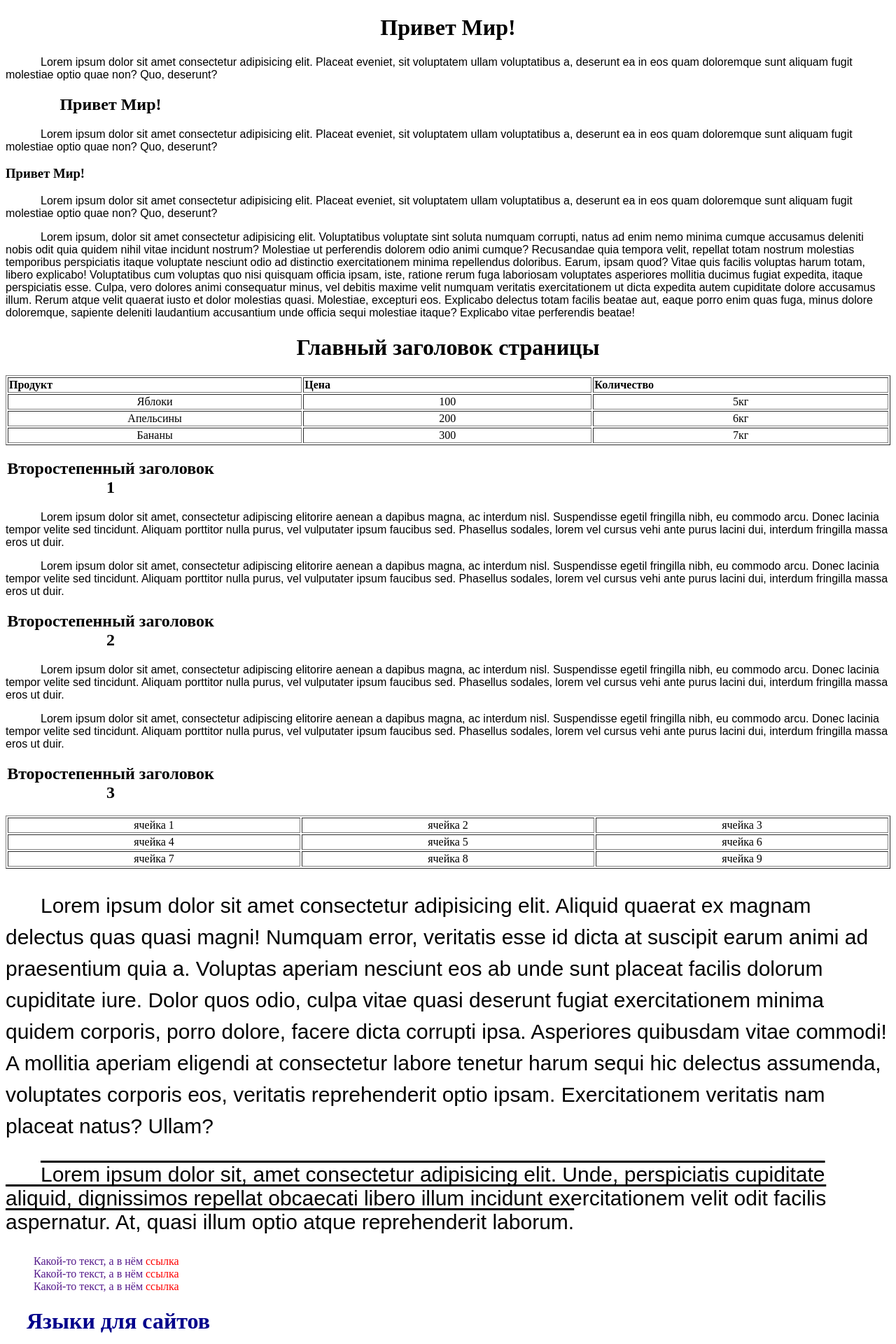
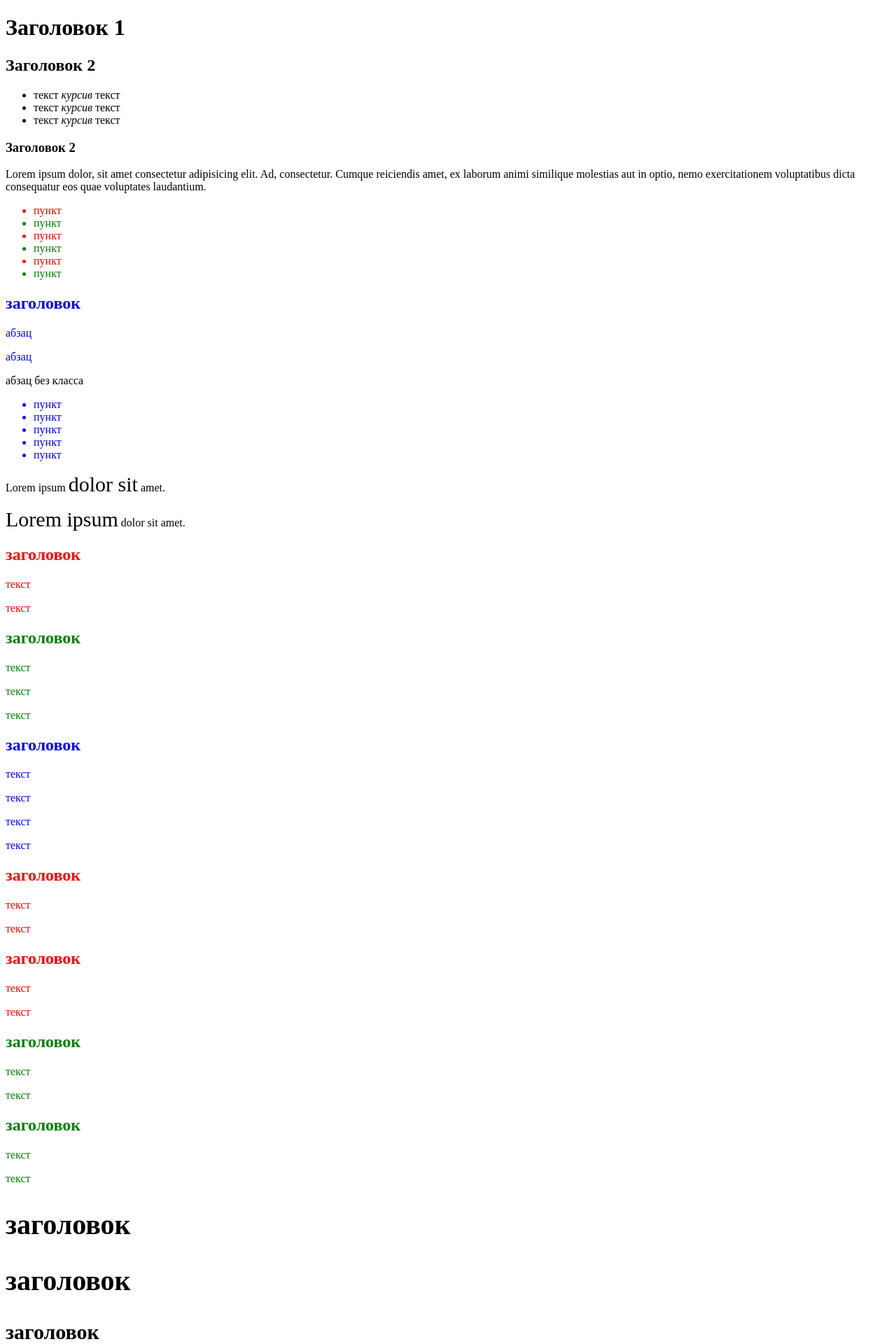
Before and after one commit to admin1979/projects, a PHP site: page / in a window 1280 px wide. Shown: the top 1920 px of the page at 70% size. Run offline with PHP 8.4, Linux system fonts and the light colour scheme.

Commit message:
32 ошибка новичков

```diff
--- a/JS/codemu/codemuhtml/index.html
+++ b/JS/codemu/codemuhtml/index.html
@@ -4,174 +4,182 @@
 <head>
     <meta charset="UTF-8">
     <meta name="viewport" content="width=device-width, initial-scale=1.0">
-    <title>Заголовок</title>
+    <title>Document</title>
     <link rel="stylesheet" href="style.css">
 </head>
 
 <body>
-    <div class="title">
-        <h1>Привет Мир!</h1>
-        <p>Lorem ipsum dolor sit amet consectetur adipisicing elit. Placeat eveniet, sit voluptatem ullam voluptatibus
-            a, deserunt ea in eos quam doloremque sunt aliquam fugit molestiae optio quae non? Quo, deserunt?</p>
-        <h2>Привет Мир!</h2>
-        <p>Lorem ipsum dolor sit amet consectetur adipisicing elit. Placeat eveniet, sit voluptatem ullam voluptatibus
-            a, deserunt ea in eos quam doloremque sunt aliquam fugit molestiae optio quae non? Quo, deserunt?</p>
-        <h3>Привет Мир!</h3>
-        <p id="my">Lorem ipsum dolor sit amet consectetur adipisicing elit. Placeat eveniet, sit voluptatem ullam
-            voluptatibus
-            a, deserunt ea in eos quam doloremque sunt aliquam fugit molestiae optio quae non? Quo, deserunt?</p>
-        <p>Lorem ipsum, dolor sit amet consectetur adipisicing elit. Voluptatibus voluptate sint soluta numquam
-            corrupti, natus ad enim nemo minima cumque accusamus deleniti nobis odit quia quidem nihil vitae incidunt
-            nostrum?
-            Molestiae ut perferendis dolorem odio animi cumque? Recusandae quia tempora velit, repellat totam nostrum
-            molestias temporibus perspiciatis itaque voluptate nesciunt odio ad distinctio exercitationem minima
-            repellendus doloribus. Earum, ipsam quod?
-            Vitae quis facilis voluptas harum totam, libero explicabo! Voluptatibus cum voluptas quo nisi quisquam
-            officia ipsam, iste, ratione rerum fuga laboriosam voluptates asperiores mollitia ducimus fugiat expedita,
-            itaque perspiciatis esse.
-            Culpa, vero dolores animi consequatur minus, vel debitis maxime velit numquam veritatis exercitationem ut
-            dicta expedita autem cupiditate dolore accusamus illum. Rerum atque velit quaerat iusto et dolor molestias
-            quasi.
-            Molestiae, excepturi eos. Explicabo delectus totam facilis beatae aut, eaque porro enim quas fuga, minus
-            dolore doloremque, sapiente deleniti laudantium accusantium unde officia sequi molestiae itaque? Explicabo
-            vitae perferendis beatae!</p>
+    <h1>Заголовок 1</h1>
+    <h2>Заголовок 2</h2>
+    <ul>
+        <li>текст <i>курсив</i> текст</li>
+        <li>текст <i>курсив</i> текст</li>
+        <li>текст <i>курсив</i> текст</li>
+    </ul>
+    <h3>Заголовок 2</h3>
 
+    <p>Lorem ipsum dolor, sit amet consectetur adipisicing elit. Ad, consectetur. Cumque reiciendis amet, ex laborum
+        animi similique molestias aut in optio, nemo exercitationem voluptatibus dicta consequatur eos quae voluptates
+        laudantium.</p>
 
-        <h1>Главный заголовок страницы</h1>
-        <table border="1">
-            <tr>
-                <th>Продукт</th>
-                <th>Цена</th>
-                <th>Количество</th>
-            </tr>
-            <tr>
-                <td>Яблоки</td>
-                <td>100</td>
-                <td>5кг</td>
-            </tr>
-            <tr>
-                <td>Апельсины</td>
-                <td>200</td>
-                <td>6кг</td>
-            </tr>
-            <tr>
-                <td>Бананы</td>
-                <td>300</td>
-                <td>7кг</td>
-            </tr>
-        </table>
+    <ul>
+        <li class="odd">пункт</li>
+        <li class="eve">пункт</li>
+        <li class="odd">пункт</li>
+        <li class="eve">пункт</li>
+        <li class="odd">пункт</li>
+        <li class="eve">пункт</li>
+    </ul>
 
-        <h2>Второстепенный заголовок 1</h2>
+    <h2 class="eee">заголовок</h2>
+    <p class="eee">
+        абзац
+    </p>
+    <p class="eee">
+        абзац
+    </p>
+    <p>
+        абзац без класса
+    </p>
+
+    <ul class="eee">
+        <li>пункт</li>
+        <li>пункт</li>
+        <li>пункт</li>
+        <li>пункт</li>
+        <li>пункт</li>
+    </ul>
+
+    <p>
+        Lorem ipsum <span class="xxx">dolor sit</span> amet.
+    </p>
+    <p>
+        <span class="xxx">Lorem ipsum</span> dolor sit amet.
+    </p>
+
+    <div class="red">
+        <h2>заголовок</h2>
         <p>
-            Lorem ipsum dolor sit amet, consectetur adipiscing elitorire
-            aenean a dapibus magna, ac interdum nisl. Suspendisse egetil
-            fringilla nibh, eu commodo arcu. Donec lacinia tempor velite
-            sed tincidunt. Aliquam porttitor nulla purus, vel vulputater
-            ipsum faucibus sed. Phasellus sodales, lorem vel cursus vehi
-            ante purus lacini dui, interdum fringilla massa eros ut duir.
+            текст
         </p>
         <p>
-            Lorem ipsum dolor sit amet, consectetur adipiscing elitorire
-            aenean a dapibus magna, ac interdum nisl. Suspendisse egetil
-            fringilla nibh, eu commodo arcu. Donec lacinia tempor velite
-            sed tincidunt. Aliquam porttitor nulla purus, vel vulputater
-            ipsum faucibus sed. Phasellus sodales, lorem vel cursus vehi
-            ante purus lacini dui, interdum fringilla massa eros ut duir.
+            текст
         </p>
-
-        <h2>Второстепенный заголовок 2</h2>
+    </div>
+    <div class="green">
+        <h2>заголовок</h2>
         <p>
-            Lorem ipsum dolor sit amet, consectetur adipiscing elitorire
-            aenean a dapibus magna, ac interdum nisl. Suspendisse egetil
-            fringilla nibh, eu commodo arcu. Donec lacinia tempor velite
-            sed tincidunt. Aliquam porttitor nulla purus, vel vulputater
-            ipsum faucibus sed. Phasellus sodales, lorem vel cursus vehi
-            ante purus lacini dui, interdum fringilla massa eros ut duir.
+            текст
         </p>
         <p>
-            Lorem ipsum dolor sit amet, consectetur adipiscing elitorire
-            aenean a dapibus magna, ac interdum nisl. Suspendisse egetil
-            fringilla nibh, eu commodo arcu. Donec lacinia tempor velite
-            sed tincidunt. Aliquam porttitor nulla purus, vel vulputater
-            ipsum faucibus sed. Phasellus sodales, lorem vel cursus vehi
-            ante purus lacini dui, interdum fringilla massa eros ut duir.
+            текст
         </p>
-
-        <h2>Второстепенный заголовок 3</h2>
-        <table border="1">
-            <tr>
-                <td>ячейка 1</td>
-                <td>ячейка 2</td>
-                <td>ячейка 3</td>
-            </tr>
-            <tr>
-                <td>ячейка 4</td>
-                <td>ячейка 5</td>
-                <td>ячейка 6</td>
-            </tr>
-            <tr>
-                <td>ячейка 7</td>
-                <td>ячейка 8</td>
-                <td>ячейка 9</td>
-            </tr>
-        </table>
-
-        <p class="line_h">Lorem ipsum dolor sit amet consectetur adipisicing elit. Aliquid quaerat ex magnam delectus
-            quas quasi magni!
-            Numquam error, veritatis esse id dicta at suscipit earum animi ad praesentium quia a.
-            Voluptas aperiam nesciunt eos ab unde sunt placeat facilis dolorum cupiditate iure. Dolor quos odio, culpa
-            vitae quasi deserunt fugiat exercitationem minima quidem corporis, porro dolore, facere dicta corrupti ipsa.
-            Asperiores quibusdam vitae commodi! A mollitia aperiam eligendi at consectetur labore tenetur harum sequi
-            hic delectus assumenda, voluptates corporis eos, veritatis reprehenderit optio ipsam. Exercitationem
-            veritatis nam placeat natus? Ullam?</p>
-
-        <p id="decor">Lorem ipsum dolor sit, amet consectetur adipisicing elit. Unde, perspiciatis cupiditate aliquid,
-            dignissimos repellat obcaecati libero illum incidunt exercitationem velit odit facilis aspernatur. At, quasi
-            illum optio atque reprehenderit laborum.</p>
-
-        <ul class="hr">
-            <li><a href="">Какой-то текст, а в нём <span class="red">ссылка</span></a></li>
-            <li><a href="">Какой-то текст, а в нём <span class="red">ссылка</span></a></li>
-            <li><a href="">Какой-то текст, а в нём <span class="red">ссылка</span></a></li>
-        </ul>
+        <p>
+            текст
+        </p>
+    </div>
+    <div class="blue">
+        <h2>заголовок</h2>
+        <p>
+            текст
+        </p>
+        <p>
+            текст
+        </p>
+        <p>
+            текст
+        </p>
+        <p>
+            текст
+        </p>
+    </div>
 
 
 
-
-        <h1 class="heading1">Языки для сайтов</h1>
-
-        <h2 class="heading2">PHP и JavaScript</h2>
-        <p id="paragraph_0">
-            Языки программирования <b>PHP</b> и <b>JavaScript</b> позволяют
-            сделать сайт динамичным, то есть реагирующим на действия пользователя.
-            Например, можно сделать красивую выпадающую менюшку или слайдер.
+    <div class="red">
+        <h2>заголовок</h2>
+        <p>
+            текст
+        </p>
+        <p>
+            текст
+        </p>
+    </div>
+    <div class="red">
+        <h2>заголовок</h2>
+        <p>
+            текст
+        </p>
+        <p>
+            текст
+        </p>
+    </div>
+    <div class="green">
+        <h2>заголовок</h2>
+        <p>
+            текст
+        </p>
+        <p>
+            текст
+        </p>
+    </div>
+    <div class="green">
+        <h2>заголовок</h2>
+        <p>
+            текст
+        </p>
+        <p>
+            текст
         </p>
 
-        <h2 class="heading2">Виды скриптов</h2>
-        <p id="paragraph_0">
-            Для этого пишутся скрипты (англ. <i>script</i> - "сценарий") -
-            программы, позволяющие реагировать на действия пользователя.
-            Скрипты бывают двух видов:
-        </p>
-        <ul class="paragraph">
-            <li>
-                те, которые выполняются на сервере,
-                а результат их выполнения приходит в браузер к
-                пользователю уже в готовом виде. Это скрипты,
-                написанные на языке <b>PHP</b>. На нем пишуться
-                <b>CMS-ки</b> – системы управления контентом.
-            </li>
-            <li>
-                те, которые выполняются прямо в браузере пользователя.
-                Это скрипты, написанные на языке <b>JavaScript</b>.
-                Они чаще всего используются для, того чтобы сделать страницу
-                более удобной и красивой.
-            </li>
-        </ul>
+    </div>
+    <h2 class="header">заголовок</h2>
+    <h2 class="header">заголовок</h2>
+    <h3 class="header">заголовок</h3>
+    <h3 class="header">заголовок</h3>
 
+    <p class="eee">
+        текст <i>курсив</i>
+    </p>
+    <p class="eee">
+        текст <i>курсив</i>
+    </p>
+    <div class="eee">
+        текст <i>курсив</i>
+    </div>
+    <div class="eee">
+        текст <i>курсив</i>
+    </div>
 
+    <div class="eee1">
+        <p class="hz">Hello</p>
+        <p class="red1">Привет Мир!</p>
+    </div>
 
+    <div class="q">
+        <h2>GGGGGGGGGGGGG</h2>
+        <h3>FFFFFFFFFFFFF</h3>
+    </div>
 
+    <div class="qq">
+        <h2>GGGGGGGGGGGGG</h2>
+        <h3>FFFFFFFFFFFFF</h3>
+        <h3 class="bbb">ddsdsdsdsdsd</h3>
+    </div>
+
+    <div class="yyy">AAAAAAdsddddddddgfgg
+        <p>ddddddddddd</p>
+        <p class="ddd">kkkkkkkkkkkkkk</p>
+    </div>
+
+    <div class="1eee">
+        <p>hue moe</p>
+        <div class="1bbb">
+            hue fdfdfdfdd
+            <div class="kkk">
+                <h2>Kaka</h2>
+            </div>
+        </div>
     </div>
 
 </body>
--- a/JS/codemu/codemuhtml/style.css
+++ b/JS/codemu/codemuhtml/style.css
@@ -1,111 +1,61 @@
-/* .title {
+.odd {
+    color: red;
+}
+
+.eve {
+    color: green;
+}
+
+.eee {
     color: blue;
 }
 
-p {
-    color: brown;
-    width: 300px;
-    text-align: justify;
-}
-
-
-
-#my {
-    color: red;
-    width: 600px;
-}
-
-h2 {
-    color: #491674;
-}
-
-h3 {
-    color: #bd9977;
-}
-
-td {
-    width: 400px;
-    height: 300px;
-} */
-
-
-
-h1 {
-    text-align: center;
-}
-
-h2 {
-    text-align: center;
-    width: 300px;
-    /*font-style: italic;*/
-}
-
-td {
-    width: 500px;
-    text-align: center;
-}
-
-th {
-    text-align: left;
-}
-
-p {
-    font-family: Arial, "Helvetica Neue", Helvetica, sans-serif;
-    text-indent: 50px;
-    /* font-family: "Comic Sans MS";*/
-    /*font: 'Times New Roman'13px/20px;*/
-}
-
-.line_h {
+.xxx {
     font-size: 30px;
-    line-height: 1.5;
-
-}
-
-#decor {
-    font-size: 30px;
-    text-decoration: overline;
-
-}
-
-.hr {
-    list-style-type: none;
-
-}
-
-.hr li a {
-    text-decoration: none;
 }
 
 .red {
     color: red;
 }
 
-
-
-
-.heading1 {
-    font-weight: bold;
-    color: darkblue;
-    width: 500px;
-    text-align: left;
-    text-indent: 30px;
+.green {
+    color: green;
 }
 
-.heading2 {
-    color: darkgreen;
+.blue {
+    color: blue;
 }
 
-#paragraph_0 {
-    text-indent: 30px;
-    width: 500px;
-    text-align: left;
+h2.header {
+    font-size: 40px;
 }
 
-#paragraph_0 i {
-    color: darkgreen;
+h3.header {
+    font-size: 30px;
 }
 
-.paragraph {
-    width: 400px;
+.eee i {
+    color: red;
 }
+
+.eee1 .red1 {
+    color: red;
+}
+
+.q h2 {
+    color: red;
+}
+
+.qq h3.bbb {
+    color: yellow;
+}
+
+.yyy p.ddd {
+    color: yellowgreen;
+}
+
+.kkk {
+    color: red;
+}
+
+/* 32 ошибка новичков */
```
